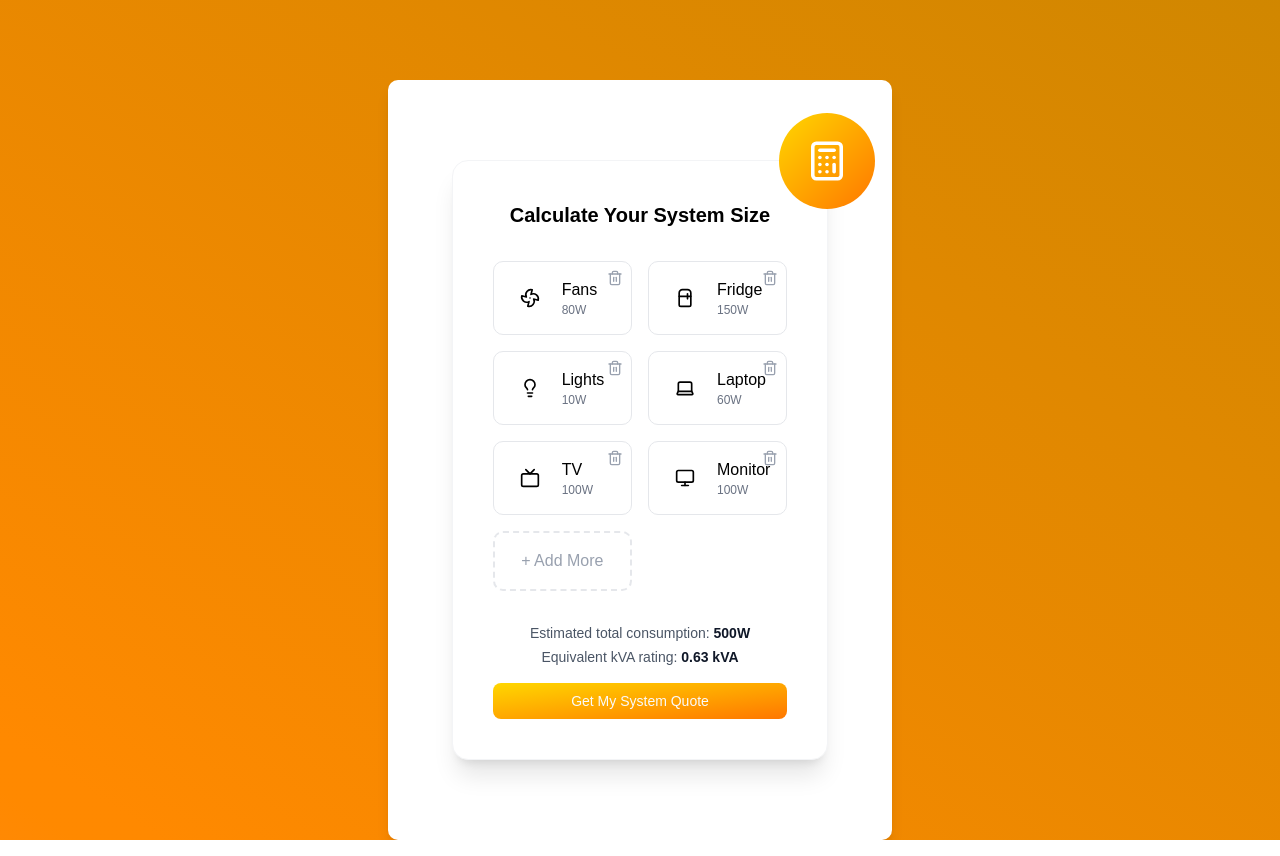
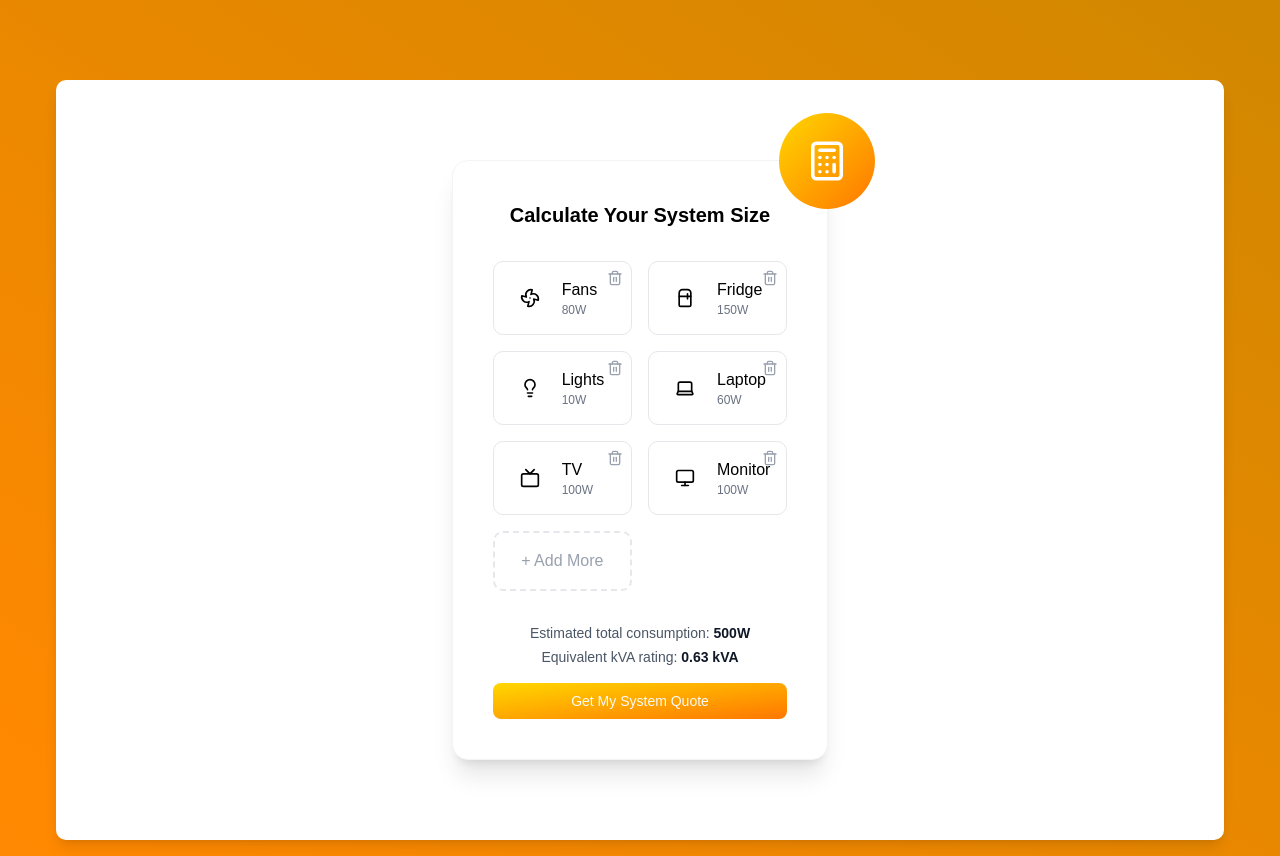
Before and after one commit to Dessimal/valuemine-solutions, a Next.js app: page /calculator in a window 1280 px wide. Built offline with nearby package versions, Linux system fonts and the light colour scheme.

Commit message:
tried resolving issue with interest calculator file path

```diff
--- a/app/calculator/page.tsx
+++ b/app/calculator/page.tsx
@@ -3,8 +3,8 @@ import React from "react";
 
 const page = () => {
   return (
-    <main className="grid items-center justify-center pt-16 sm:pt-20 px-10 sm:px-14 min-h-screen bg-gradient-to-bl from-yellow-600 to-orange-400">
-      <div className="bg-white shadow-lg rounded-lg p-4 sm:p-8 mx-auto grid items-center justify-center">
+    <main className="justify-center pt-16 sm:pt-20 p-4 sm:px-10 sm:px-14 min-h-screen bg-gradient-to-bl from-yellow-600 to-orange-400">
+      <div className="w-full bg-white shadow-lg rounded-lg p-4 sm:p-8 mx-auto grid items-center justify-center">
         <SizeCalculator />
       </div>
     </main>
```
Also changed, not shown: app/estimated-inverter-size/page.tsx (added).
